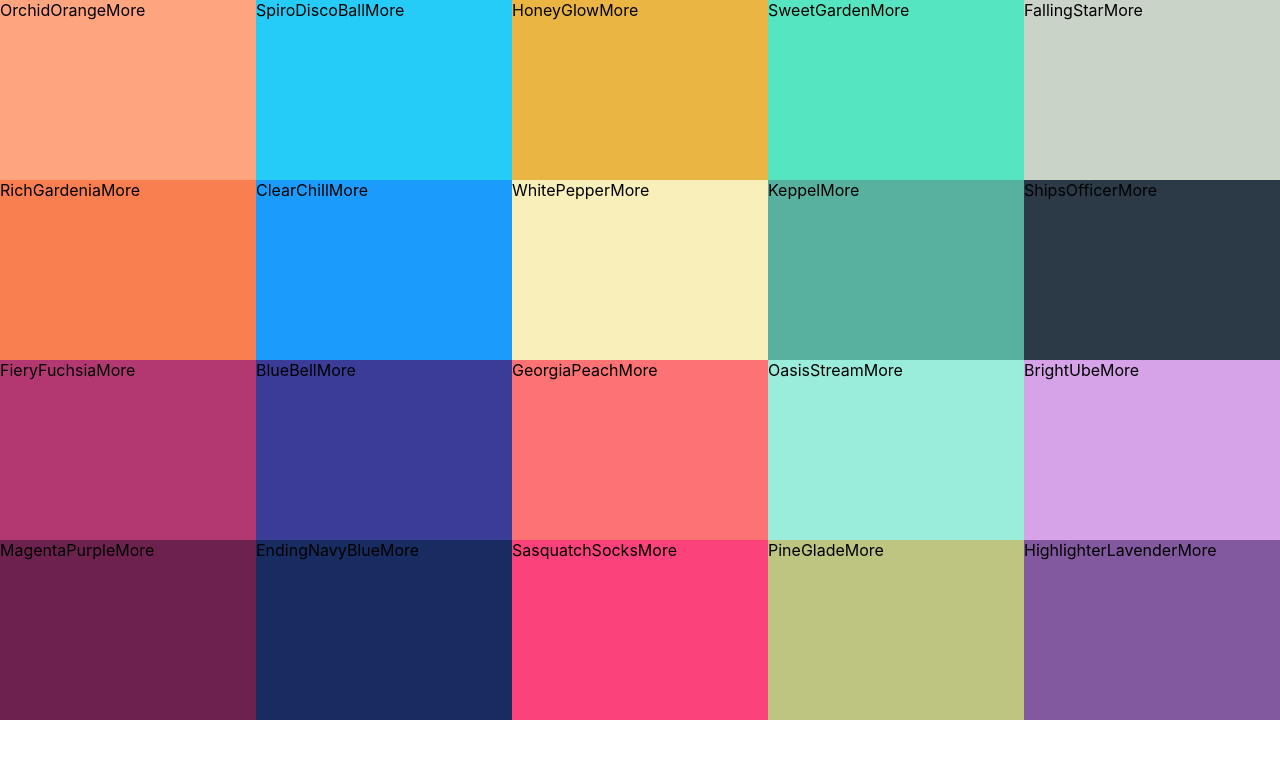
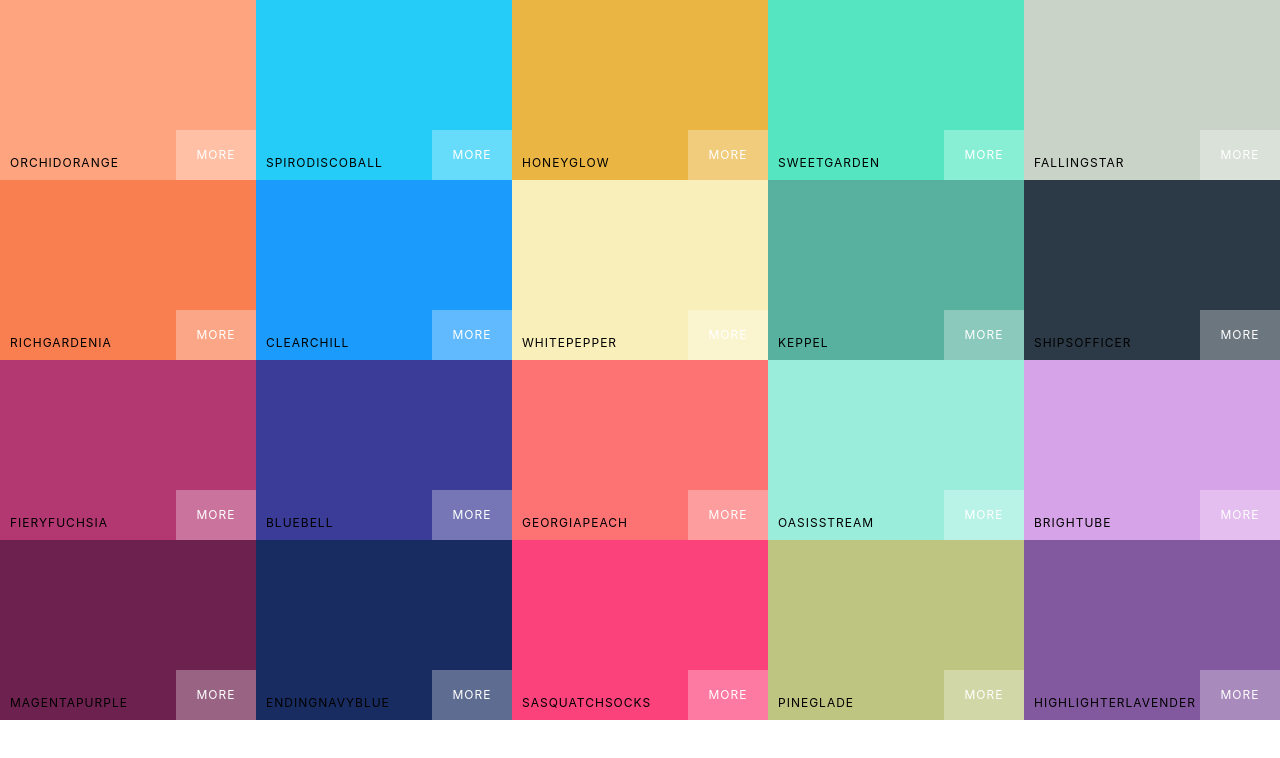
Before and after one commit to DemonDaddy22/Color-picker, a React (Create React App) app: page /palette/flat-ui-colors-american in a window 1280 px wide. Shown: the top 758 px of the page. Built offline with nearby package versions, Linux system fonts and the light colour scheme.

Commit message:
Style ColorBox

```diff
--- a/src/ColorBox.css
+++ b/src/ColorBox.css
@@ -2,6 +2,60 @@
 	width: 20%;
 	height: 25%;
 	margin: 0 auto;
+	margin-bottom: -4px;
 	display: inline-block;
+	position: relative;
 	cursor: pointer;
 }
+
+.copy-button {
+	width: 100px;
+	height: 30px;
+	position: absolute;
+	top: 50%;
+	left: 50%;
+	margin-left: -50px;
+	margin-top: -15px;
+	outline: none;
+	color: white;
+	background: rgba(255, 255, 255, 0.3);
+	border: none;
+	font-size: 1rem;
+	line-height: 30px;
+	text-transform: uppercase;
+	border-radius: 5px;
+	opacity: 0;
+}
+
+.ColorBox:hover .copy-button {
+	opacity: 1;
+	transition: 0.5s;
+}
+
+.box-content {
+	position: absolute;
+	left: 0;
+	bottom: 0;
+	padding: 10px;
+	color: black;
+	text-transform: uppercase;
+	letter-spacing: 1px;
+	font-size: 12px;
+}
+
+.see-more {
+	background: rgba(255, 255, 255, 0.3);
+	position: absolute;
+	right: 0;
+	bottom: 0;
+	padding: 10px;
+	color: white;
+	text-transform: uppercase;
+	letter-spacing: 1px;
+	font-size: 12px;
+	border: none;
+	width: 60px;
+	height: 30px;
+	line-height: 30px;
+	text-align: center;
+}
--- a/src/ColorBox.js
+++ b/src/ColorBox.js
@@ -5,8 +5,13 @@
 	render() {
 		return (
 			<div className="ColorBox" style={{ background: this.props.background }}>
-				<span>{this.props.name}</span>
-				<span>More</span>
+				<div className="copy-container">
+					<div className="box-content">
+						<span>{this.props.name}</span>
+					</div>
+					<button className="copy-button">Copy</button>
+				</div>
+				<span className="see-more">More</span>
 			</div>
 		);
 	}
```
